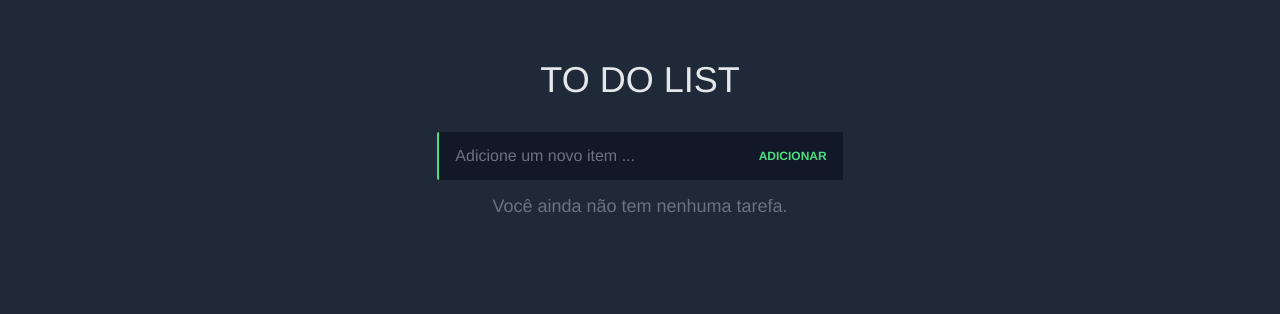
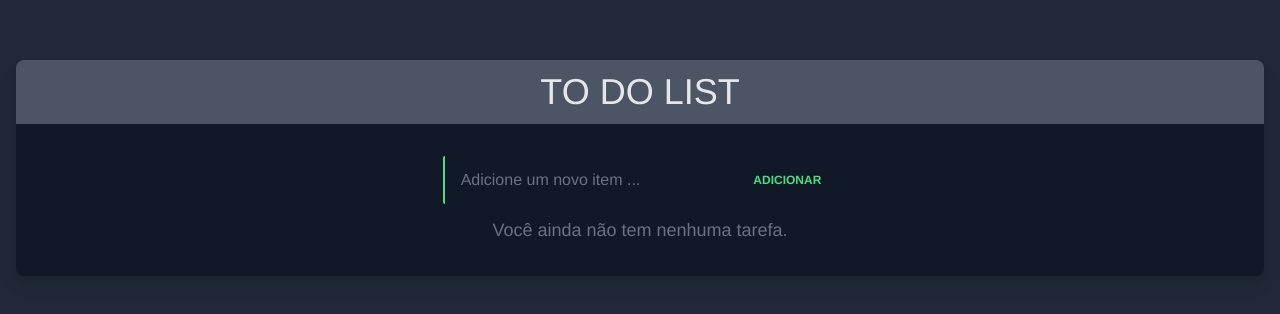
Before and after one commit to noziXsHooter/vue-to-do, a Vue app: page / in a window 1280 px wide. Shown: the top 314 px of the page. Built offline with nearby package versions, Linux system fonts and the light colour scheme; no server answers.

Commit message:
better front

```diff
--- a/src/App.vue
+++ b/src/App.vue
@@ -1,22 +1,32 @@
 <template>
   <!-- Content -->
-  <h1 class="text-gray-200 text-4xl"> TO DO LIST</h1>
+  <div class="px-4">
+
+    <div class="border-1 border-black rounded-lg bg-gray-900 drop-shadow-lg">
+    <div class="bg-gray-300">
+
+    </div>
+    <div class=" px-3 py-3 md:px-8 border-1 rounded-t-lg bg-gray-600">
+      <span class="text-gray-200 text-4xl"> TO DO LIST</span>
+    </div>
       <div class="px-3 py-8 md:px-8">
         <div class="w-full sm:w-1/2 lg:w-1/3 mx-auto">
 
           <TodoSpinner v-if="loading"/>
             <div v-else>
           <TodoFormAdd/>
-
             <TodoItems
                 v-if="$store.state.todos.length"
             />
-
             <TodoEmpty v-else/>
+          </div>
+        </div>
+      </div>
   </div>
 
   </div>
-  </div>
+
+
   <!--/ Content -->
 </template>
 
```
Lines whose indentation alone changed are shown as unchanged.
